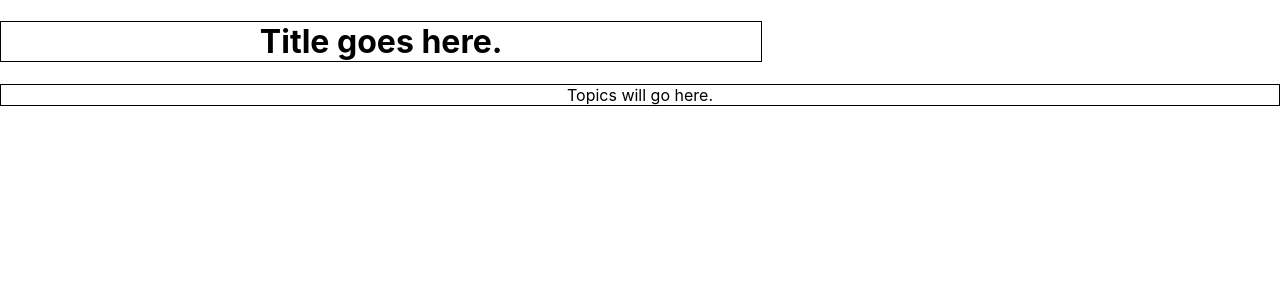
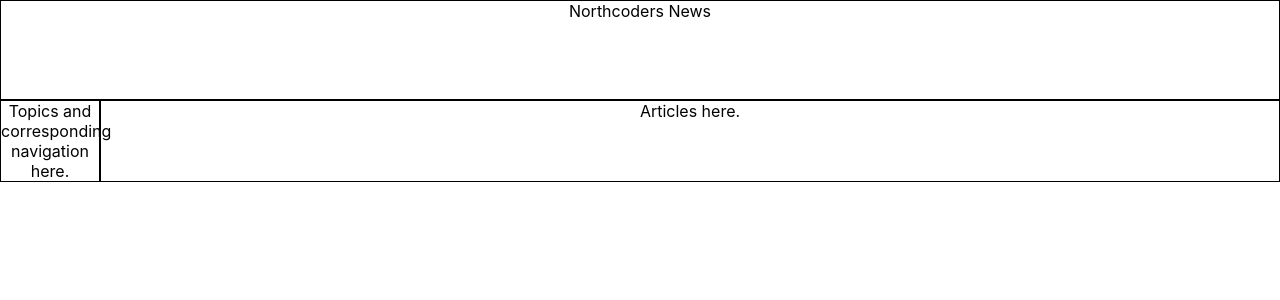
Before and after one commit to wordlesspirate/fe-nc-news-project, a React (Create React App) app: page / in a window 1280 px wide. Shown: the top 300 px of the page. Built offline with nearby package versions, Linux system fonts and the light colour scheme.

Commit message:
basic outline for app landing page

```diff
--- a/src/App.css
+++ b/src/App.css
@@ -1,9 +1,9 @@
 .App {
   text-align: center;
   display: grid;
-  grid-template-areas: "header header" "nav nav" "main main";
-  grid-template-columns: 100 px auto;
-  grid-template-rows: 100 px auto;
+  grid-template-areas: "header header" "nav main";
+  grid-template-columns: 100px auto;
+  grid-template-rows: 100px auto;
 }
 
 .header {
--- a/src/App.js
+++ b/src/App.js
@@ -2,14 +2,14 @@ import React from "react";
 import "./App.css";
 import Title from "./components/Title";
 import TopicsList from "./components/TopicsList";
+import ArticlesList from "./components/ArticlesList";
 
 function App() {
   return (
     <div className="App">
-      <h1>
-        <Title />
-      </h1>
+      <Title />
       <TopicsList />
+      <ArticlesList />
     </div>
   );
 }
--- a/src/components/ArticlesList.jsx
+++ b/src/components/ArticlesList.jsx
@@ -0,0 +1,7 @@
+import React from "react";
+
+const ArticlesList = () => {
+  return <div className="main">Articles here.</div>;
+};
+
+export default ArticlesList;
--- a/src/components/Title.jsx
+++ b/src/components/Title.jsx
@@ -1,7 +1,7 @@
 import React from "react";
 
 const Title = () => {
-  return <div className="header">Title goes here.</div>;
+  return <div className="header">Northcoders News</div>;
 };
 
 export default Title;
--- a/src/components/TopicsList.jsx
+++ b/src/components/TopicsList.jsx
@@ -1,7 +1,7 @@
 import React from "react";
 
 const TopicsList = () => {
-  return <div className="nav">Topics will go here.</div>;
+  return <div className="nav">Topics and corresponding navigation here.</div>;
 };
 
 export default TopicsList;
```
Also changed, not shown: src/components/ArticleCard.jsx (deleted), src/components/ArticleFull.jsx (deleted).
